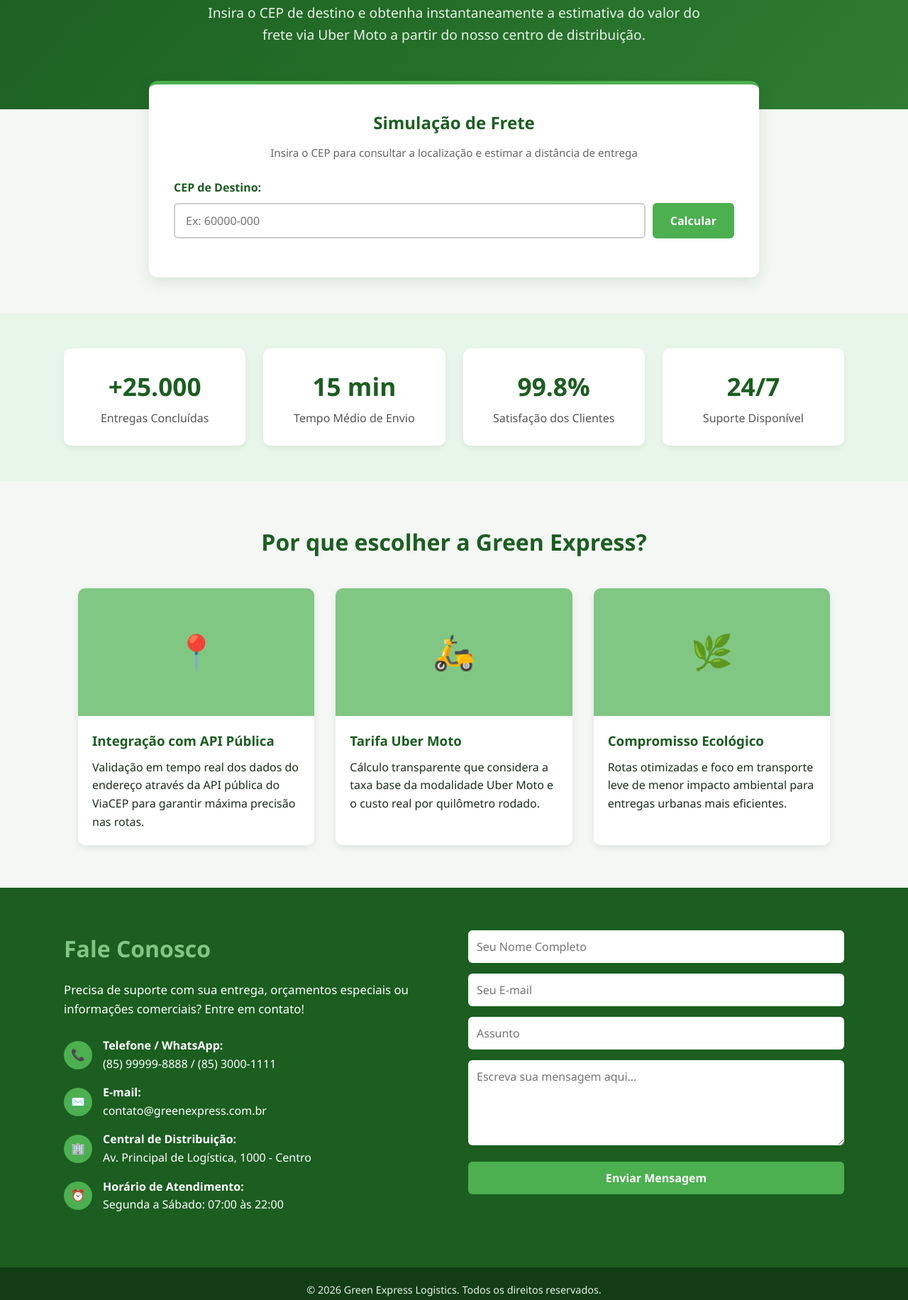
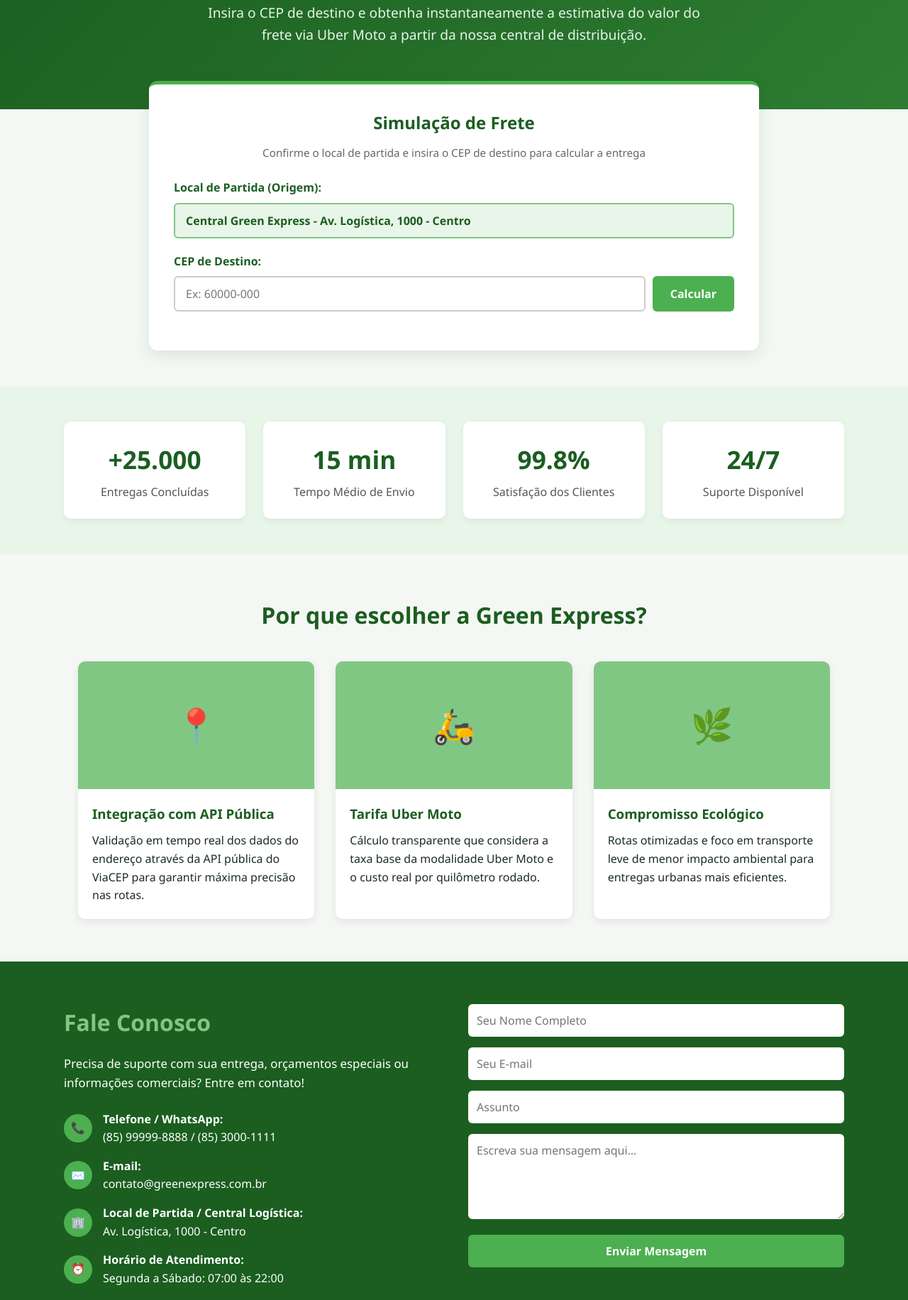
Before and after one commit to luanaaraujodev-jpg/fretesfortal, a plain HTML site: page index.html in a window 1280 px wide. Shown: the part 206-2038 px from the top of the page at 71% size. Drawn offline with Linux system fonts and the light colour scheme.

Commit message:
Refactor input styles and update text content
Updated text content and styles for better clarity and user experience.

```diff
--- a/index.html
+++ b/index.html
@@ -144,13 +144,8 @@
       color: var(--verde-escuro);
     }
 
-    .input-wrapper {
-      display: flex;
-      gap: 10px;
-    }
-
     input[type="text"] {
-      flex: 1;
+      width: 100%;
       padding: 12px 15px;
       border: 2px solid #ccc;
       border-radius: 6px;
@@ -158,9 +153,22 @@
       transition: border-color 0.3s;
     }
 
-    input[type="text"]:focus {
+    input[readonly] {
+      background-color: var(--verde-fundo);
+      border-color: var(--verde-claro);
+      color: var(--verde-escuro);
+      font-weight: 600;
+      cursor: not-allowed;
+    }
+
+    input[type="text"]:focus:not([readonly]) {
       outline: none;
       border-color: var(--verde-principal);
+    }
+
+    .input-wrapper {
+      display: flex;
+      gap: 10px;
     }
 
     button.btn-calc {
@@ -214,7 +222,7 @@
     }
 
     .result-item strong {
-      font-size: 1.1rem;
+      font-size: 1.05rem;
       color: var(--verde-escuro);
     }
 
@@ -447,15 +455,22 @@
   <!-- SEÇÃO HERO -->
   <section class="hero">
     <h1>Entregas Rápidas e Sustentáveis</h1>
-    <p>Insira o CEP de destino e obtenha instantaneamente a estimativa do valor do frete via Uber Moto a partir do nosso centro de distribuição.</p>
+    <p>Insira o CEP de destino e obtenha instantaneamente a estimativa do valor do frete via Uber Moto a partir da nossa central de distribuição.</p>
   </section>
 
   <!-- CALCULADOR DE FRETE (API VIACEP + SIMULAÇÃO UBER MOTO) -->
   <div class="calculator-section" id="calcular">
     <div class="card-calc">
       <h2>Simulação de Frete</h2>
-      <p class="subtitle">Insira o CEP para consultar a localização e estimar a distância de entrega</p>
+      <p class="subtitle">Confirme o local de partida e insira o CEP de destino para calcular a entrega</p>
 
+      <!-- CAMPO DE ORIGEM / LOCAL DE PARTIDA -->
+      <div class="form-group">
+        <label for="origem">Local de Partida (Origem):</label>
+        <input type="text" id="origem" value="Central Green Express - Av. Logística, 1000 - Centro" readonly>
+      </div>
+
+      <!-- CAMPO DE DESTINO -->
       <div class="form-group">
         <label for="cep">CEP de Destino:</label>
         <div class="input-wrapper">
@@ -468,12 +483,16 @@
 
       <div id="result" class="result">
         <div class="result-grid">
+          <div class="result-item" style="grid-column: 1 / -1;">
+            <span>Ponto de Partida</span>
+            <strong id="res-origem">Central Green Express - Av. Logística, 1000</strong>
+          </div>
           <div class="result-item">
-            <span>Logradouro</span>
+            <span>Logradouro de Destino</span>
             <strong id="res-logradouro">-</strong>
           </div>
           <div class="result-item">
-            <span>Bairro</span>
+            <span>Bairro de Destino</span>
             <strong id="res-bairro">-</strong>
           </div>
           <div class="result-item">
@@ -568,8 +587,8 @@
           <div class="contact-item">
             <div class="contact-item-icon">🏢</div>
             <div>
-              <strong>Central de Distribuição:</strong><br>
-              Av. Principal de Logística, 1000 - Centro
+              <strong>Local de Partida / Central Logística:</strong><br>
+              Av. Logística, 1000 - Centro
             </div>
           </div>
           <div class="contact-item">
@@ -629,7 +648,7 @@
           return;
         }
 
-        // Estimativa de distância fictícia em KM a partir do CD Green Express
+        // Estimativa de distância fictícia em KM a partir do Local de Partida
         const distancia = (Math.random() * (12 - 2) + 2).toFixed(1);
         const valorFrete = TAXA_BASE_UBER + (distancia * PRECO_POR_KM);
 
```
